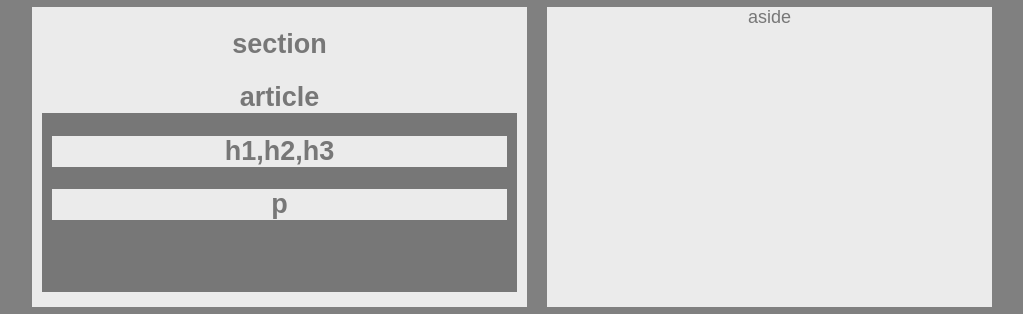
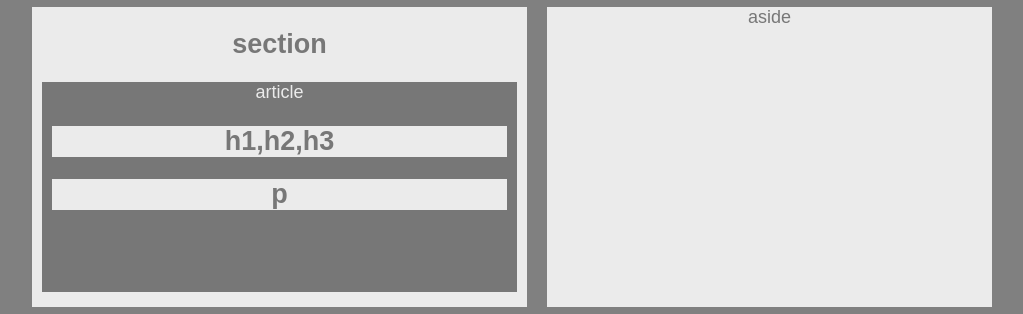
Before and after one commit to Joura210/HW-Wireframe, a plain HTML site: page index.html in a window 1280 px wide. Shown: the part 200-514 px from the top of the page, without its empty margins (128-1151 px from the left). Drawn offline with Linux system fonts and the light colour scheme.

```diff
--- a/index.html
+++ b/index.html
@@ -27,7 +27,7 @@
 
                 <div class="article">
 
-                    <h1>article</h1>
+                    article
 
                     <div class="multipleh"> <h1>h1,h2,h3<h1>
                     </div>
--- a/style.css
+++ b/style.css
@@ -4,7 +4,7 @@
 
 
 body {
-
+    vertical-align: middle;
     font-family: Arial, Helvetica, sans-serif;
     color: #777;
     font-size: 18px;
@@ -24,11 +24,12 @@ header, nav, section, aside, footer {
 }
 
 .article {
-
-    color: #ebebeb;
-    background-color:#777;
+    /* padding: 10px; */
+    color:#ebebeb;
+    background-color: #777;
     margin:10px;
     height:210px;
+    margin-bottom: 15px;
 
 }
 
```
